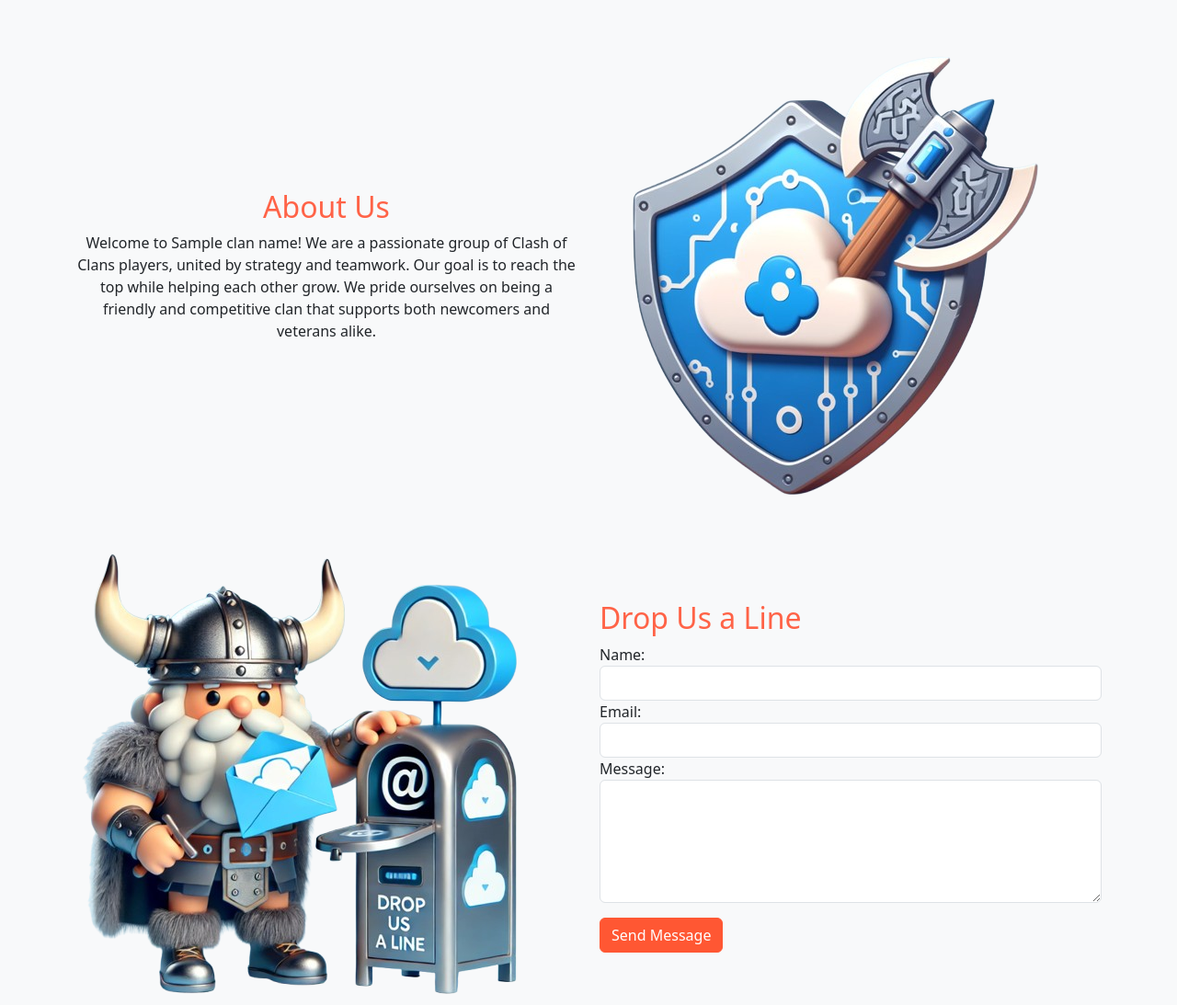
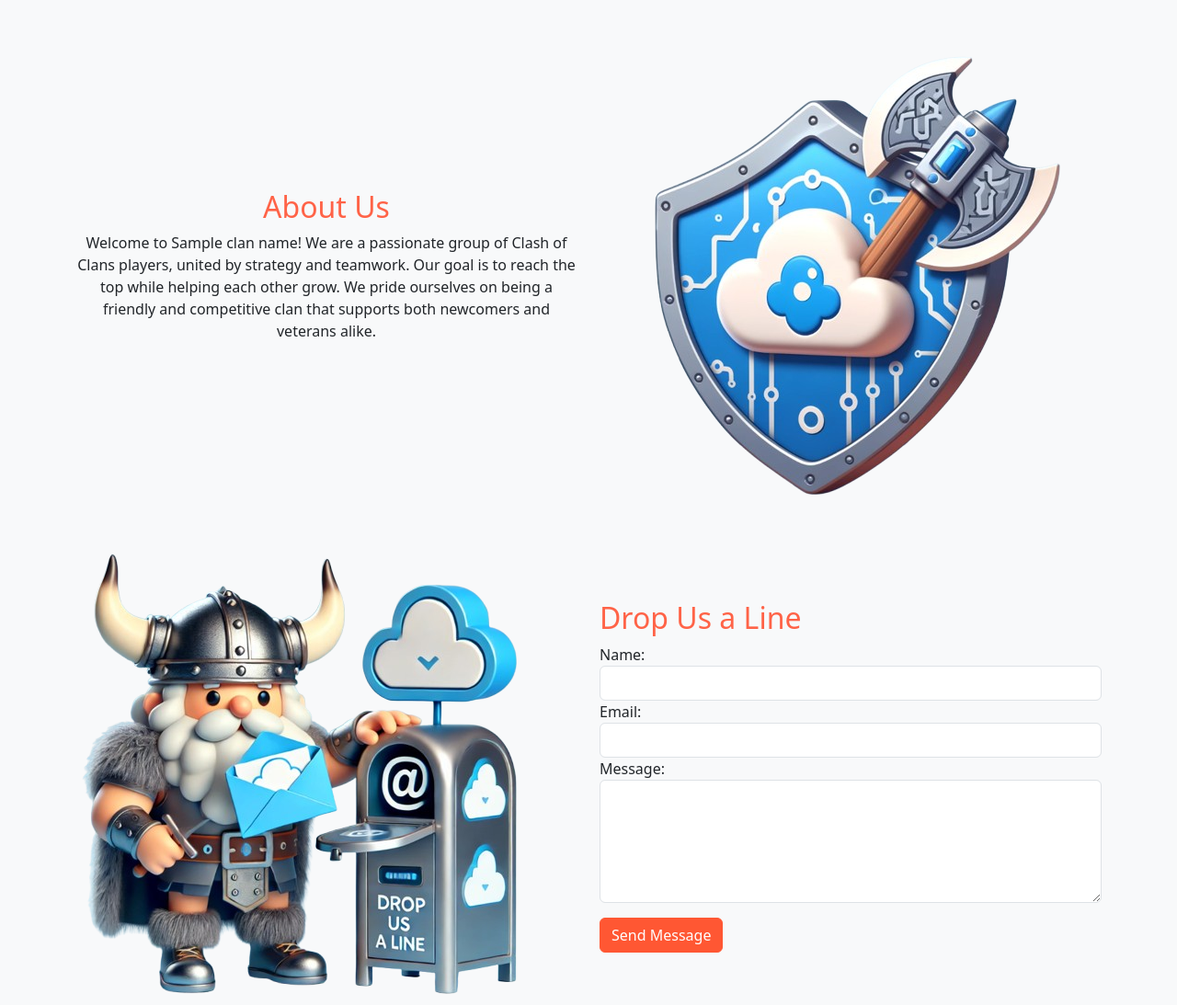
Before and after one commit to mctrinity/cloudvikingswebsite, a Flask app: template templates/index.html in a window 1280 px wide. Shown: the part 649-1742 px from the top of the page at 92% size. Run offline with Flask 3, Linux system fonts and the light colour scheme; the template is opened without the code that fills it: most values are stand-ins (such as "Sample title", 1, 10 or a date in 2020); style sheets or scripts are compiled from the project's sources.

Commit message:
center about us image

```diff
--- a/templates/index.html
+++ b/templates/index.html
@@ -36,10 +36,11 @@
             <h2>About Us</h2>
             <p>Welcome to {{ clan_name }}! We are a passionate group of Clash of Clans players, united by strategy and teamwork. Our goal is to reach the top while helping each other grow. We pride ourselves on being a friendly and competitive clan that supports both newcomers and veterans alike.</p>
         </div>
-        <div class="col-md-6">
-            <img src="{{ url_for('static', filename='images/about_us.png') }}" class="img-fluid rounded" alt="About Us Image">
+        <div class="col-md-6 text-center"> <!-- Added text-center to center the image container -->
+            <img src="{{ url_for('static', filename='images/about_us.png') }}" class="img-fluid rounded d-block mx-auto" alt="About Us Image">
         </div>
     </div>
+
 
     <!-- Drop Us a Line Section -->
     <div class="row mt-5 align-items-center" style="min-height: 400px;"> <!-- Flexbox row with vertical centering -->
```
